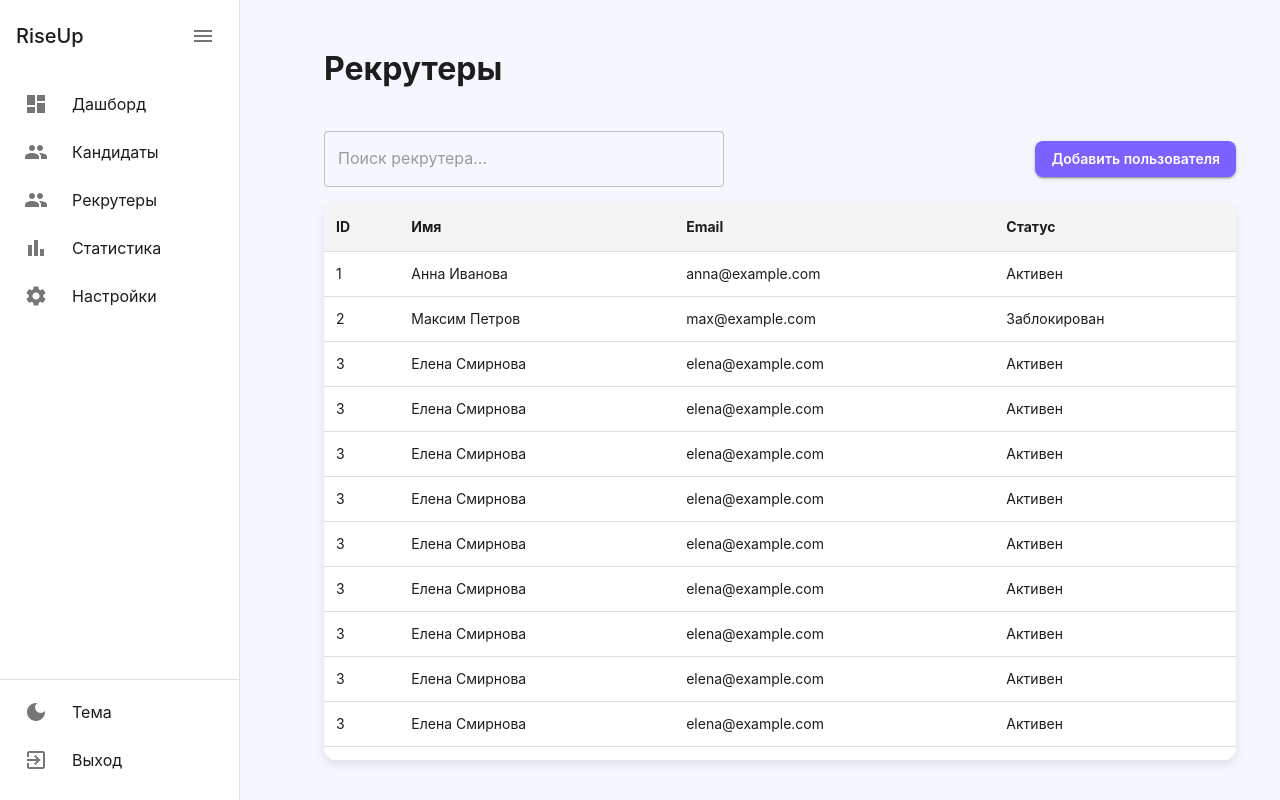
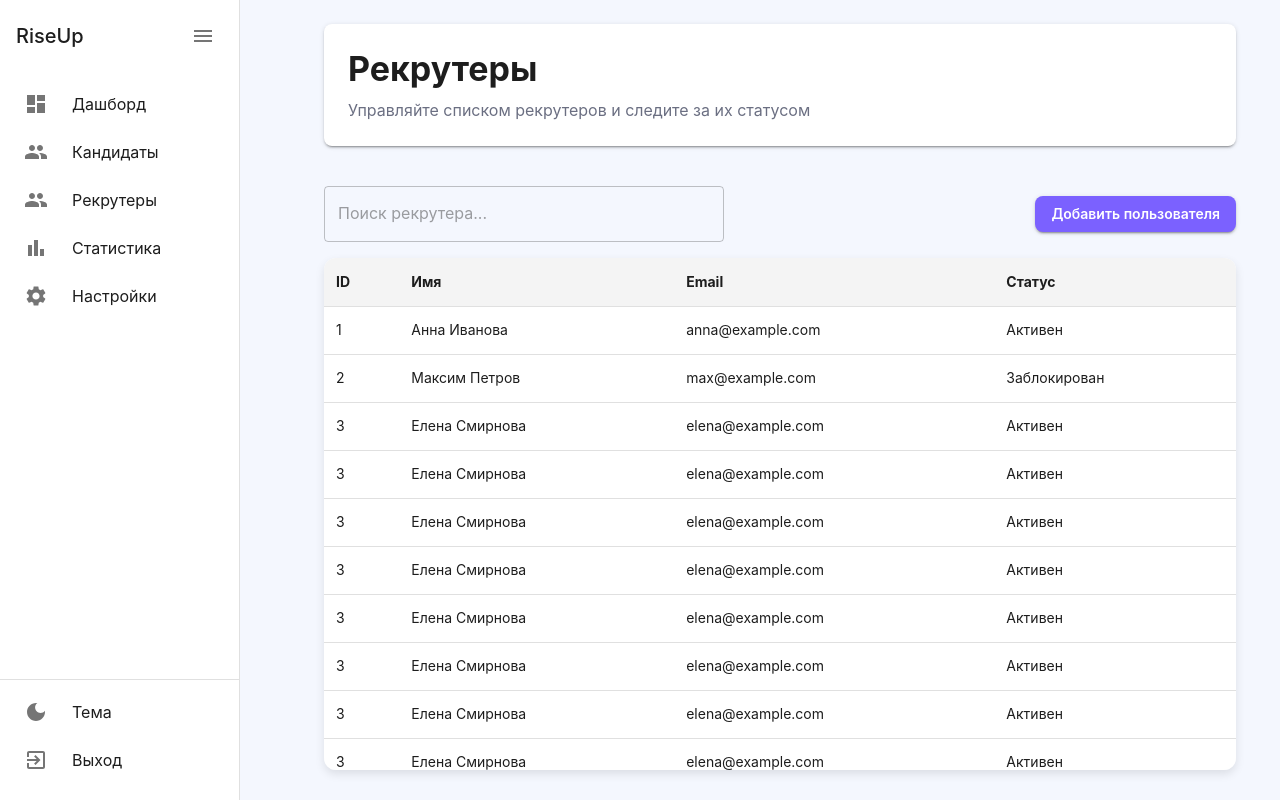
Before and after one commit to ihorhnennyi/riseup_front, a React (Vite) app: page /recruiters in a window 1280 px wide. Built offline with nearby package versions, Linux system fonts and the light colour scheme.

Commit message:
Обновлена таблица рекрутеров: фикс высоты, скролл, стили

```diff
--- a/package.json
+++ b/package.json
@@ -14,6 +14,7 @@
     "@emotion/styled": "^11.14.0",
     "@mui/icons-material": "^6.4.7",
     "@mui/material": "^6.4.7",
+    "framer-motion": "^12.4.10",
     "react": "^19.0.0",
     "react-dom": "^19.0.0",
     "react-router-dom": "^7.3.0"
--- /dev/null
+++ b/src/components/PageHeader/PageHeader.tsx
@@ -0,0 +1,47 @@
+import { Box, Typography } from '@mui/material'
+import { motion } from 'framer-motion'
+
+interface PageHeaderProps {
+	title: string
+	description?: string
+	image?: string
+}
+
+const PageHeader: React.FC<PageHeaderProps> = ({ title, description }) => {
+	return (
+		<Box
+			sx={{
+				display: 'flex',
+				justifyContent: 'space-between',
+				alignItems: 'center',
+				backgroundColor: theme => theme.palette.background.paper,
+				borderRadius: 2,
+				p: 3,
+				mb: 3,
+				boxShadow: 2,
+				overflow: 'hidden',
+				position: 'relative',
+			}}
+		>
+			{/* Анимированный текст */}
+			<Box>
+				<motion.div
+					initial={{ opacity: 0, y: -20 }}
+					animate={{ opacity: 1, y: 0 }}
+					transition={{ duration: 0.5 }}
+				>
+					<Typography variant='h4' fontWeight='bold'>
+						{title}
+					</Typography>
+					{description && (
+						<Typography variant='body1' color='text.secondary' mt={1}>
+							{description}
+						</Typography>
+					)}
+				</motion.div>
+			</Box>
+		</Box>
+	)
+}
+
+export default PageHeader
--- /dev/null
+++ b/src/components/PageHeader/index.ts
@@ -0,0 +1 @@
+export { default } from './PageHeader'
--- a/src/components/TableWrapper/TableWrapper.tsx
+++ b/src/components/TableWrapper/TableWrapper.tsx
@@ -7,6 +7,7 @@ import {
 	TableHead,
 	TableRow,
 } from '@mui/material'
+import { motion } from 'framer-motion'
 import { useEffect, useRef, useState } from 'react'
 
 interface TableWrapperProps {
@@ -23,8 +24,9 @@ const TableWrapper: React.FC<TableWrapperProps> = ({ columns, data }) => {
 			if (containerRef.current) {
 				const rect = containerRef.current.getBoundingClientRect()
 				const windowHeight = window.innerHeight
-				const calculatedHeight = windowHeight - rect.top - 40
-				setMaxHeight(calculatedHeight > 300 ? calculatedHeight : 'auto')
+				const calculatedHeight = windowHeight - rect.top - 30 // 20px отступ снизу
+
+				setMaxHeight(Math.max(calculatedHeight, 300)) // Минимальная высота 300px
 			}
 		}
 
@@ -32,6 +34,12 @@ const TableWrapper: React.FC<TableWrapperProps> = ({ columns, data }) => {
 		window.addEventListener('resize', updateHeight)
 		return () => window.removeEventListener('resize', updateHeight)
 	}, [])
+
+	// Анимация для строк
+	const rowVariants = {
+		hidden: { opacity: 0, y: 10 },
+		visible: { opacity: 1, y: 0, transition: { duration: 0.3 } },
+	}
 
 	return (
 		<TableContainer
@@ -41,7 +49,7 @@ const TableWrapper: React.FC<TableWrapperProps> = ({ columns, data }) => {
 				width: '100%',
 				maxWidth: '1800px',
 				maxHeight,
-				overflow: 'auto',
+				overflowY: 'auto',
 				margin: '0 auto',
 				backgroundColor: theme => theme.palette.background.paper,
 				boxShadow: '0px 4px 10px rgba(0, 0, 0, 0.1)',
@@ -67,26 +75,41 @@ const TableWrapper: React.FC<TableWrapperProps> = ({ columns, data }) => {
 						))}
 					</TableRow>
 				</TableHead>
-				<TableBody>
+				<TableBody
+					component={motion.tbody}
+					initial='hidden'
+					animate='visible'
+					variants={{ visible: { transition: { staggerChildren: 0.1 } } }}
+				>
 					{data.length > 0 ? (
 						data.map((row, rowIndex) => (
-							<TableRow key={rowIndex}>
+							<motion.tr key={rowIndex} variants={rowVariants}>
 								{row.map((cell, cellIndex) => (
-									<TableCell key={cellIndex} sx={{ padding: '12px' }}>
+									<TableCell
+										key={cellIndex}
+										sx={{
+											padding: '12px',
+											height: '48px',
+										}}
+									>
 										{cell}
 									</TableCell>
 								))}
-							</TableRow>
+							</motion.tr>
 						))
 					) : (
-						<TableRow>
+						<motion.tr variants={rowVariants}>
 							<TableCell
 								colSpan={columns.length}
-								sx={{ textAlign: 'center', py: 2 }}
+								sx={{
+									textAlign: 'center',
+									py: 2,
+									height: '48px',
+								}}
 							>
 								Нет данных
 							</TableCell>
-						</TableRow>
+						</motion.tr>
 					)}
 				</TableBody>
 			</Table>
--- a/src/components/index.ts
+++ b/src/components/index.ts
@@ -1,3 +1,4 @@
 export { default as ModalWrapper } from './ModalWrapper'
+export { default as PageHeader } from './PageHeader'
 export { default as TableWrapper } from './TableWrapper'
 export { default as ThemeToggleButton } from './ThemeToggleButton'
--- a/src/pages/Recruiters/Recruiters.tsx
+++ b/src/pages/Recruiters/Recruiters.tsx
@@ -1,5 +1,6 @@
 import { Box, TextField } from '@mui/material'
 import { useState } from 'react'
+import { PageHeader } from '../../components'
 import AddUserModal from './components/AddUserModal'
 import RecruitersTable from './components/RecruitersTable'
 
@@ -8,7 +9,11 @@ const Recruiters = () => {
 
 	return (
 		<Box sx={{ display: 'flex', flexDirection: 'column', gap: 2 }}>
-			<h1>Рекрутеры</h1>
+			<PageHeader
+				title='Рекрутеры'
+				description='Управляйте списком рекрутеров и следите за их статусом'
+			/>
+
 			<Box
 				sx={{
 					display: 'flex',
@@ -26,6 +31,7 @@ const Recruiters = () => {
 				/>
 				<AddUserModal />
 			</Box>
+
 			<RecruitersTable />
 		</Box>
 	)
--- a/src/pages/Recruiters/components/RecruitersTable.tsx
+++ b/src/pages/Recruiters/components/RecruitersTable.tsx
@@ -27,8 +27,6 @@ const RecruitersTable = () => {
 		[3, 'Елена Смирнова', 'elena@example.com', 'Активен'],
 		[3, 'Елена Смирнова', 'elena@example.com', 'Активен'],
 		[3, 'Елена Смирнова', 'elena@example.com', 'Активен'],
-		[3, 'Елена Смирнова', 'elena@example.com', 'Активен'],
-		[3, 'Елена Смирнова', 'elena@example.com', 'Активен'],
 	]
 
 	return <TableWrapper columns={columns} data={data} />
--- a/src/theme.ts
+++ b/src/theme.ts
@@ -45,21 +45,53 @@ const darkTheme = createTheme({
 	palette: {
 		mode: 'dark',
 		primary: {
-			main: '#7B61FF',
+			main: '#8053FF', // Чуть ярче и контрастнее
 		},
 		background: {
-			default: '#121212',
-			paper: '#1E1E2F',
+			default: '#0D0D19', // Глубокий чёрный с мягким оттенком
+			paper: '#17172B', // Чуть светлее для карточек
 		},
 		text: {
-			primary: '#FFFFFF',
-			secondary: '#A6A7B2',
+			primary: '#FFFFFF', // Белый текст
+			secondary: '#B2B5C3', // Светло-серый, но не тусклый
 		},
 	},
 	typography: {
 		fontFamily: 'Inter, sans-serif',
 	},
-	components: commonComponents,
+	components: {
+		MuiButton: {
+			styleOverrides: {
+				root: {
+					textTransform: 'none',
+					borderRadius: '8px',
+					fontWeight: 600,
+					backgroundColor: '#8053FF',
+					color: '#FFFFFF',
+					'&:hover': {
+						backgroundColor: '#6D44E5',
+					},
+				},
+			},
+		},
+		MuiCard: {
+			styleOverrides: {
+				root: {
+					borderRadius: '12px',
+					backgroundColor: '#17172B',
+					boxShadow: '0px 4px 10px rgba(0, 0, 0, 0.2)',
+				},
+			},
+		},
+		MuiTableCell: {
+			styleOverrides: {
+				root: {
+					color: '#FFFFFF',
+					borderBottom: '1px solid rgba(255, 255, 255, 0.12)',
+				},
+			},
+		},
+	},
 })
 
 export { darkTheme, lightTheme }
```
Also changed, not shown: 1 other file (tests, documents, lock files or other folders).
